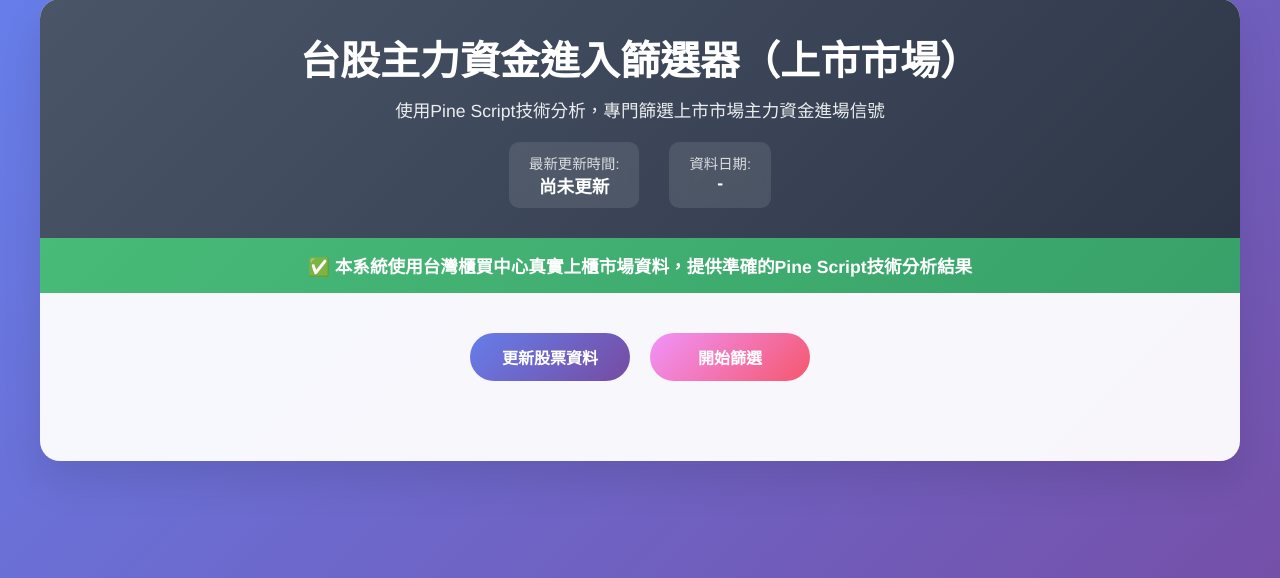
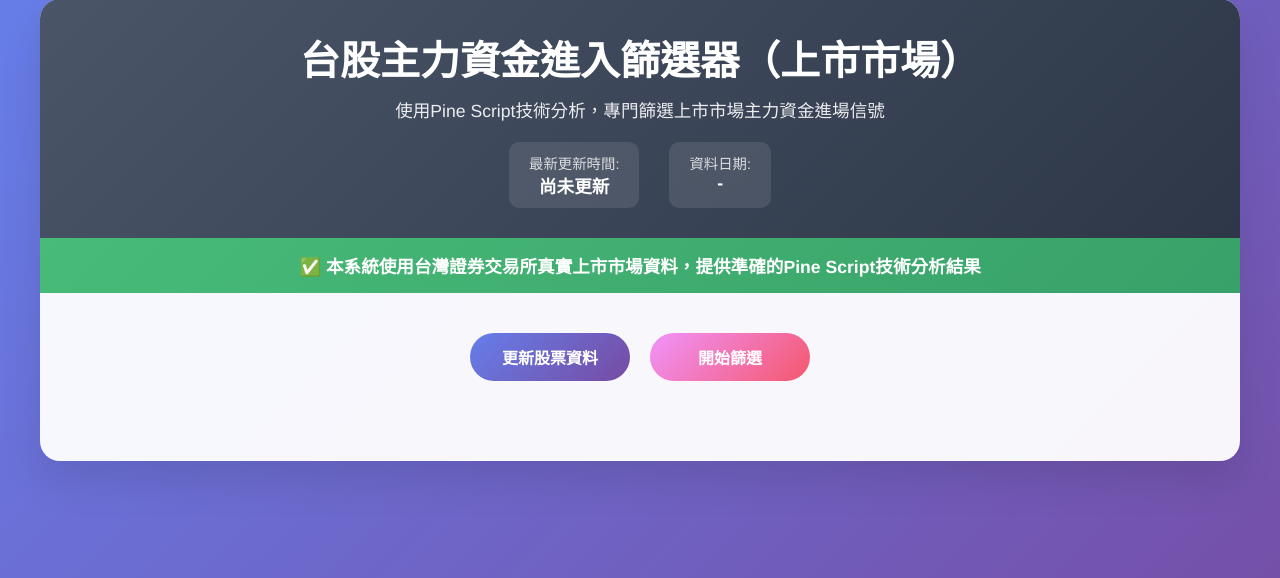
Before and after one commit to simon4657/taiwan-stock-screener2, a Flask app: page / in a window 1280 px wide. Shown: the part 21-599 px from the top of the page. Run offline with Flask 3, Linux system fonts and the light colour scheme.

Commit message:
Fix: 修正 index.html 中上市/上櫃混用問題，統一為上市市場
- 修正 <title> 標籤：上櫃市場 → 上市市場
- 修正資料來源說明：台灣櫃買中心 → 台灣證券交易所
- 修正無結果提示文字：上櫃市場 → 上市市場
- 修正 loading 提示：上櫃股票 → 上市股票
- 修正狀態訊息：上櫃股票資料 → 上市股票資料
- 修正篩選提示：上櫃股票 → 上市股票
- 修正篩選完成訊息：上櫃股票 → 上市股票

```diff
--- a/templates/index.html
+++ b/templates/index.html
@@ -3,7 +3,7 @@
 <head>
     <meta charset="UTF-8">
     <meta name="viewport" content="width=device-width, initial-scale=1.0">
-    <title>台股主力資金進入篩選器（上櫃市場）</title>
+    <title>台股主力資金進入篩選器（上市市場）</title>
     <style>
         * {
             margin: 0;
@@ -484,7 +484,7 @@
         </div>
 
         <div class="real-data-notice">
-            ✅ 本系統使用台灣櫃買中心真實上櫃市場資料，提供準確的Pine Script技術分析結果
+            ✅ 本系統使用台灣證券交易所真實上市市場資料，提供準確的Pine Script技術分析結果
         </div>
 
         <div class="content">
@@ -515,7 +515,7 @@
 
             <div id="noResults" class="no-results" style="display: none;">
                 <h3>目前沒有股票符合Pine Script主力進場條件</h3>
-                <p>這表示當前上櫃市場中沒有股票同時滿足以下格條件：</p>
+                <p>這表示當前上市市場中沒有股票同時滿足以下條件：</p>
                 <ul>
                     <li>資金流向突破多空線（crossover）</li>
                     <li>多空線處於超賣區（< 25）</li>
@@ -526,7 +526,7 @@
 
             <div id="loading" class="loading" style="display: none;">
                 <div class="spinner"></div>
-                <p>正在分析上櫃股票資料，請稍候...</p>
+                <p>正在分析上市股票資料，請稍候...</p>
             </div>
         </div>
     </div>
@@ -629,7 +629,7 @@
             updateBtn.textContent = '更新中...';
 
             try {
-                showStatus('正在獲取最新上櫃股票資料...', 'info');
+                showStatus('正在獲取最新上市股票資料...', 'info');
 
                 const response = await fetch('/api/update', {
                     method: 'POST',
@@ -674,7 +674,7 @@
             document.getElementById('loading').style.display = 'block';
 
             try {
-                showStatus('正在分析上櫃股票，尋找主力資金進場信號...', 'info');
+                showStatus('正在分析上市股票，尋找主力資金進場信號...', 'info');
 
                 const response = await fetch('/api/screen', {
                     method: 'POST',
@@ -688,7 +688,7 @@
 
                 if (data.success) {
                     displayResults(data.yellow_candle_stocks, data.query_time, data.data_date);
-                    showStatus(`篩選完成：共分析 ${data.total_analyzed} 支上櫃股票，發現 ${data.yellow_candle_count} 支黃柱信號股票`, 'success');
+                    showStatus(`篩選完成：共分析 ${data.total_analyzed} 支上市股票，發現 ${data.yellow_candle_count} 支黃柱信號股票`, 'success');
                 } else {
                     showStatus(`篩選失敗: ${data.message}`, 'error');
                     document.getElementById('loading').style.display = 'none';
```
